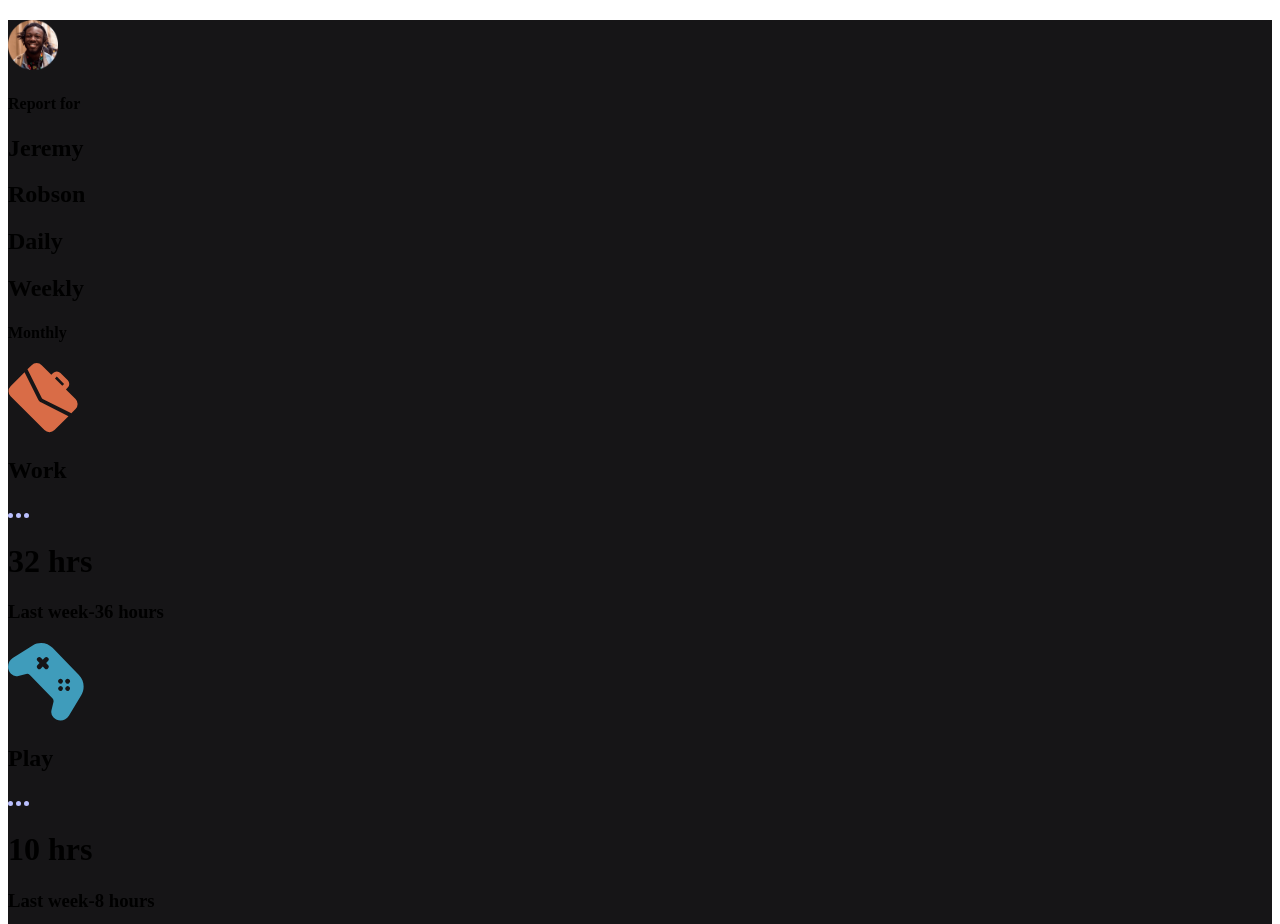
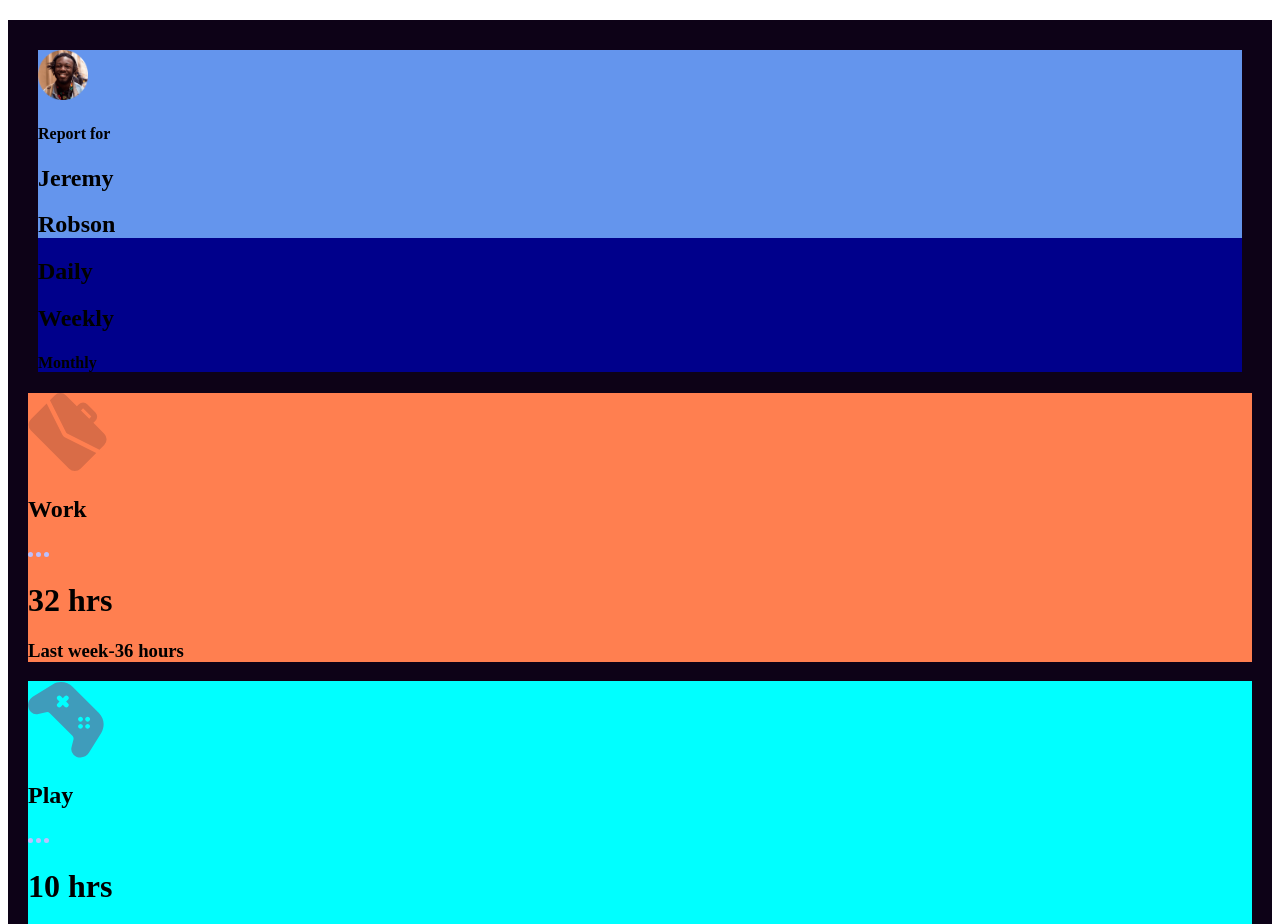
Before and after one commit to MeshackKorir/time-tracking-dashboard, a plain HTML site: page index.html in a window 1280 px wide. Shown: the top 924 px of the page. Drawn offline with Linux system fonts and the light colour scheme.

Commit message:
starter css

```diff
--- a/index.html
+++ b/index.html
@@ -30,7 +30,7 @@
 
     <div class="work-card">
       <div class="top-card" >
-        <img src="./images/icon-work.svg" width="70px">
+        <img src="./images/icon-work.svg">
       </div>
       <div class="bottom-card-card">
         <div class="icon-work">
@@ -46,7 +46,7 @@
 
     <div class="monitor-card">
       <div class="machine-card" >
-        <img src="./images/icon-play.svg" width="76px" height="79">
+        <img src="./images/icon-play.svg">
       </div>
       <div class="bottom-card">
         <div class="icon-work-card">
--- a/style.css
+++ b/style.css
@@ -1,6 +1,43 @@
 .main-container{
-    background-color: rgb(22, 21, 23);
+    background-color: rgb(13, 2, 23);
     margin-top: 20px;
     height: 50%;
     justify-content: center;
+    padding: 20px;
+
 }
+
+.left-card{
+    background-color: darkblue;
+    margin-bottom: 20px;
+    margin: 10px;
+
+}
+
+.left-card-top{
+    background-color: cornflowerblue;
+}
+
+.work-card{
+    background-color: coral;
+}
+
+.monitor-card{
+    background-color: aqua;
+}
+
+.table-card{
+    background-color: brown;
+}
+
+.fit-card{
+    background-color: darkgreen;
+}
+
+.society-card{
+    background-color: darkblue;
+}
+
+.clinic-card{
+    background-color: darkorange;
+}
```
Lines whose indentation alone changed are shown as unchanged.
